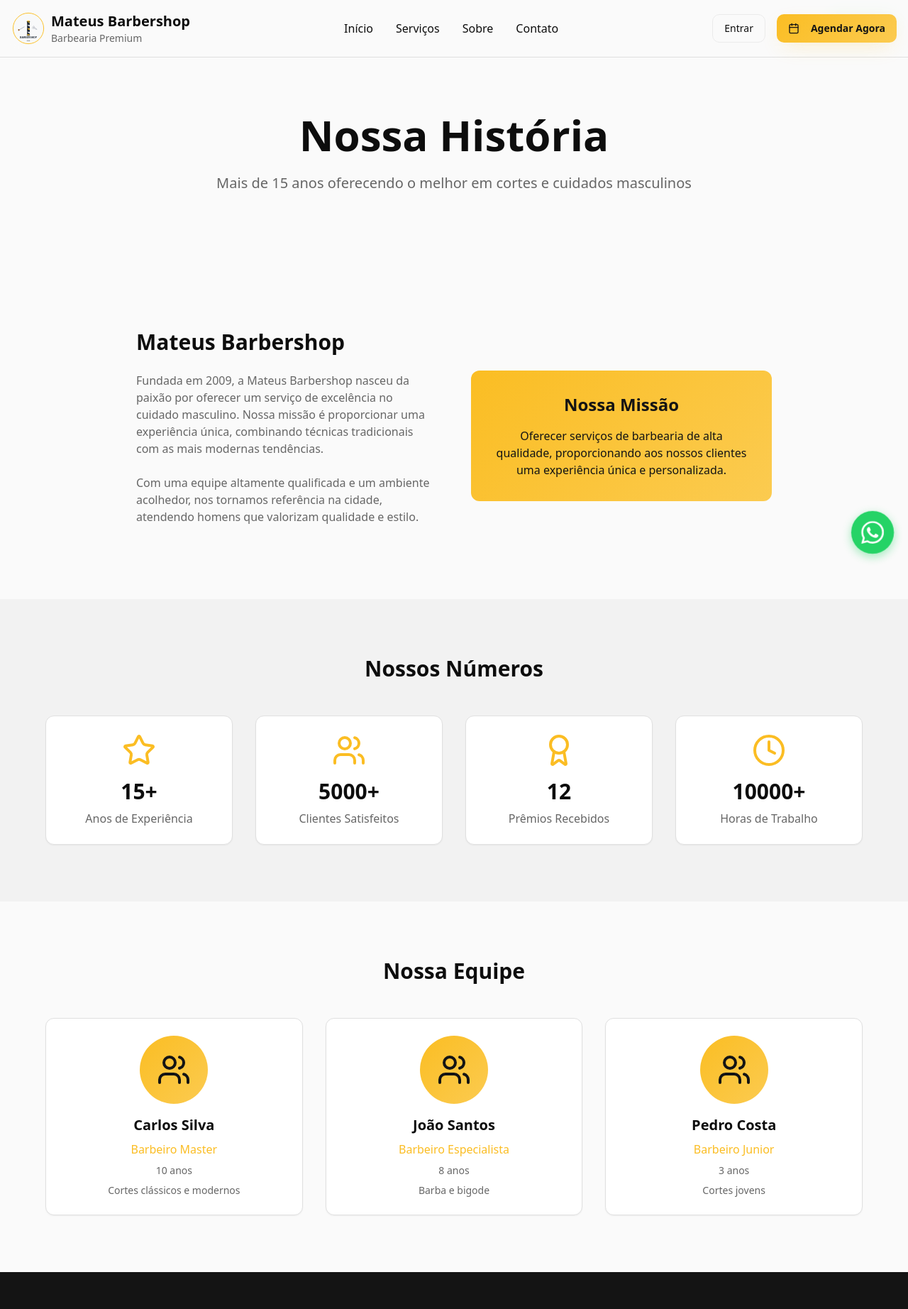
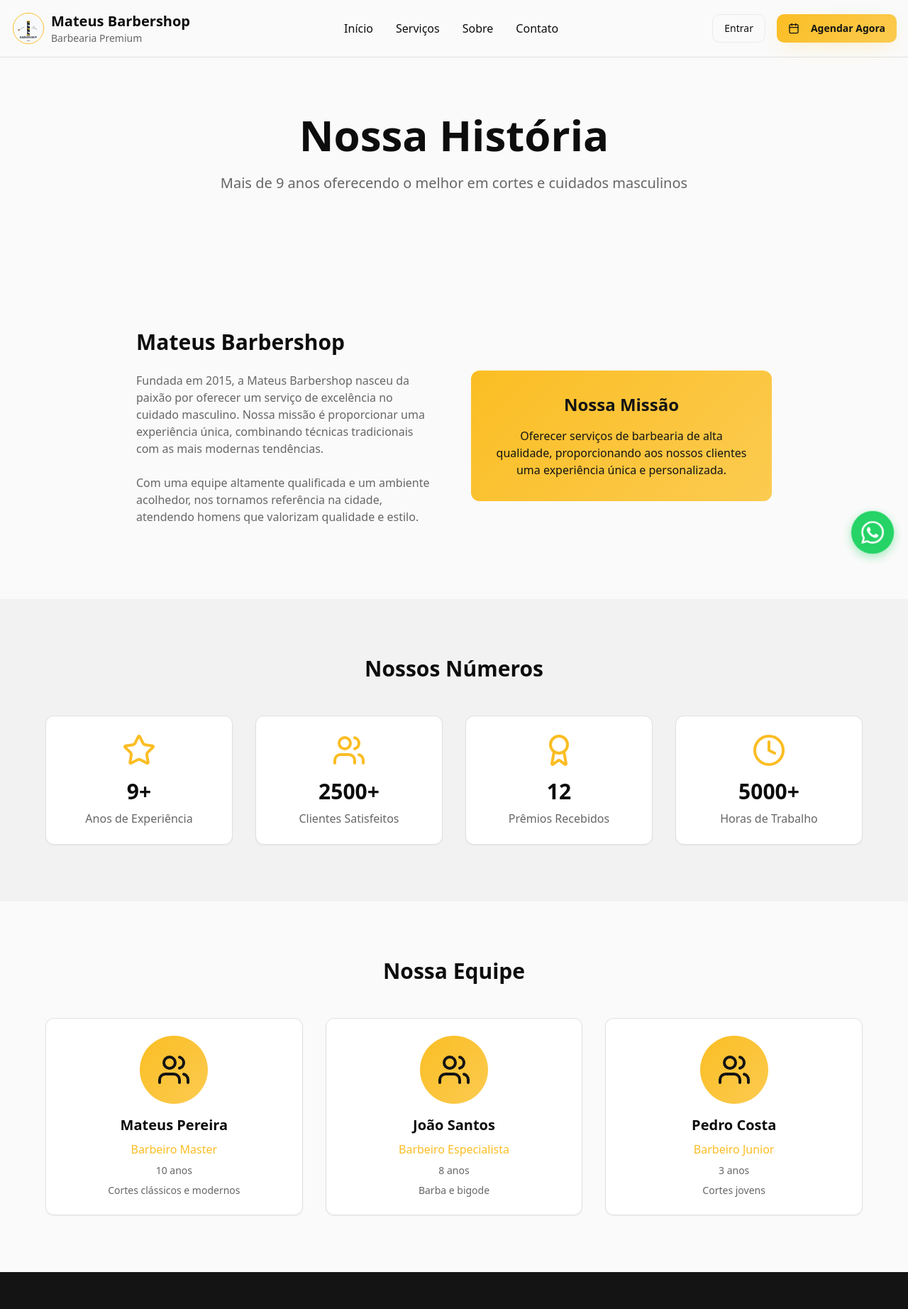
Before and after one commit to ruanvinicius1619-lang/smooth-cuts-booking, a React (Vite) app: page /about in a window 1280 px wide. Shown: the top 1844 px of the page at 71% size. Built offline with nearby package versions, Linux system fonts and the light colour scheme.

Commit message:
Atualizar informações da barbearia: anos de experiência, estatísticas e nome do barbeiro

```diff
--- a/index.html
+++ b/index.html
@@ -6,12 +6,12 @@
     <link rel="apple-touch-icon" href="/barbershop-logo.svg" />
     <meta name="viewport" content="width=device-width, initial-scale=1.0" />
     <title>Mateus Barbershop - Barbearia Premium | Agendamento Online</title>
-    <meta name="description" content="Barbearia premium com 15+ anos de experiência. Cortes tradicionais e modernos, cuidados com barba e tratamentos capilares. Agende online!" />
+    <meta name="description" content="Barbearia premium com 9+ anos de experiência. Cortes tradicionais e modernos, cuidados com barba e tratamentos capilares. Agende online!" />
     <meta name="keywords" content="barbearia, corte de cabelo masculino, barba, agendamento online, barbearia premium, tratamentos capilares" />
     <meta name="author" content="Mateus Barbershop" />
 
     <meta property="og:title" content="Mateus Barbershop - Barbearia Premium | Agendamento Online" />
-    <meta property="og:description" content="Barbearia premium com 15+ anos de experiência. Cortes tradicionais e modernos, cuidados com barba e tratamentos capilares. Agende online!" />
+    <meta property="og:description" content="Barbearia premium com 9+ anos de experiência. Cortes tradicionais e modernos, cuidados com barba e tratamentos capilares. Agende online!" />
     <meta property="og:type" content="website" />
     <meta property="og:image" content="https://lovable.dev/opengraph-image-p98pqg.png" />
 
--- a/src/config/admin.ts
+++ b/src/config/admin.ts
@@ -117,7 +117,7 @@ const getDefaultServices = () => [
 
 // Barbeiros padrão
 const getDefaultBarbers = () => [
-  { id: "carlos", name: "Carlos Silva", specialty: "Cortes clássicos", email: "carlos@mateusbarber.com", phone: "(11) 98888-8888" },
+  { id: "carlos", name: "Mateus Pereira", specialty: "Cortes clássicos", email: "carlos@mateusbarber.com", phone: "(11) 98888-8888" },
   { id: "joao", name: "João Santos", specialty: "Barba e bigode", email: "joao@mateusbarber.com", phone: "(11) 97777-7777" },
   { id: "pedro", name: "Pedro Costa", specialty: "Cortes modernos", email: "pedro@mateusbarber.com", phone: "(11) 96666-6666" }
 ];
--- a/src/pages/About.tsx
+++ b/src/pages/About.tsx
@@ -6,11 +6,11 @@ const About = () => {
   const stats = [{
     icon: Star,
     label: "Anos de Experiência",
-    value: "15+"
+    value: "9+"
   }, {
     icon: Users,
     label: "Clientes Satisfeitos",
-    value: "5000+"
+    value: "2500+"
   }, {
     icon: Award,
     label: "Prêmios Recebidos",
@@ -18,10 +18,10 @@ const About = () => {
   }, {
     icon: Clock,
     label: "Horas de Trabalho",
-    value: "10000+"
+    value: "5000+"
   }];
   const team = [{
-    name: "Carlos Silva",
+    name: "Mateus Pereira",
     role: "Barbeiro Master",
     experience: "10 anos",
     specialty: "Cortes clássicos e modernos"
@@ -48,7 +48,7 @@ const About = () => {
                 Nossa História
               </h1>
               <p className="text-xl text-muted-foreground mb-8">
-                Mais de 15 anos oferecendo o melhor em cortes e cuidados masculinos
+                Mais de 9 anos oferecendo o melhor em cortes e cuidados masculinos
               </p>
             </div>
           </div>
@@ -62,7 +62,7 @@ const About = () => {
                 <div>
                   <h2 className="text-3xl font-bold text-foreground mb-6">Mateus Barbershop</h2>
                   <p className="text-muted-foreground mb-6">
-                    Fundada em 2009, a Mateus Barbershop nasceu da paixão por oferecer
+                    Fundada em 2015, a Mateus Barbershop nasceu da paixão por oferecer
                     um serviço de excelência no cuidado masculino. Nossa missão é
                     proporcionar uma experiência única, combinando técnicas tradicionais
                     com as mais modernas tendências.
--- a/src/pages/Home.tsx
+++ b/src/pages/Home.tsx
@@ -44,7 +44,7 @@ const Home = () => {
   const stats = [
     { icon: Users, label: "Clientes Satisfeitos", value: "1.500+" },
     { icon: Star, label: "Avaliação Média", value: "4.9/5" },
-    { icon: Award, label: "Anos de Experiência", value: "9" },
+    { icon: Award, label: "Anos de Experiência", value: "9+" },
     { icon: Clock, label: "Horários Disponíveis", value: "10h/dia" }
   ];
 
@@ -115,7 +115,7 @@ const Home = () => {
               Nossos <span className="text-accent">Serviços</span>
             </h2>
             <p className="text-xl text-barbershop-gray max-w-2xl mx-auto">
-              Oferecemos os melhores serviços de barbearia com profissionais qualificados e produtos premium
+              Oferecemos os melhores serviços de barbearia com profissionais qualificados
             </p>
           </div>
 
--- a/src/pages/Services.tsx
+++ b/src/pages/Services.tsx
@@ -144,7 +144,7 @@ const Services = () => {
             Nossos <span className="text-accent">Serviços</span>
           </h1>
           <p className="text-xl text-barbershop-gray-light max-w-3xl mx-auto">
-            Oferecemos uma gama completa de serviços premium para o cuidado masculino,
+            Oferecemos uma gama completa de serviços  para o cuidado masculino,
             combinando tradição e modernidade para resultados excepcionais
           </p>
         </div>
@@ -237,7 +237,7 @@ const Services = () => {
               </div>
               <h3 className="text-xl font-semibold text-foreground mb-3">Ambiente Premium</h3>
               <p className="text-barbershop-gray">
-                Espaço moderno e confortável com atendimento personalizado e exclusivo
+                Espaço confortável com atendimento personalizado e exclusivo
               </p>
             </div>
           </div>
--- a/src/utils/database-setup.ts
+++ b/src/utils/database-setup.ts
@@ -54,7 +54,7 @@ const runMigrationsAutomatically = async (): Promise<boolean> => {
     ];
 
     const defaultBarbers = [
-      { name: 'Carlos Silva', specialty: 'Cortes clássicos' },
+      { name: 'Mateus Pereira', specialty: 'Cortes clássicos' },
       { name: 'João Santos', specialty: 'Barba e bigode' },
       { name: 'Pedro Costa', specialty: 'Cortes modernos' }
     ];
```
Also changed, not shown: 2 other files (tests, documents, lock files or other folders).
